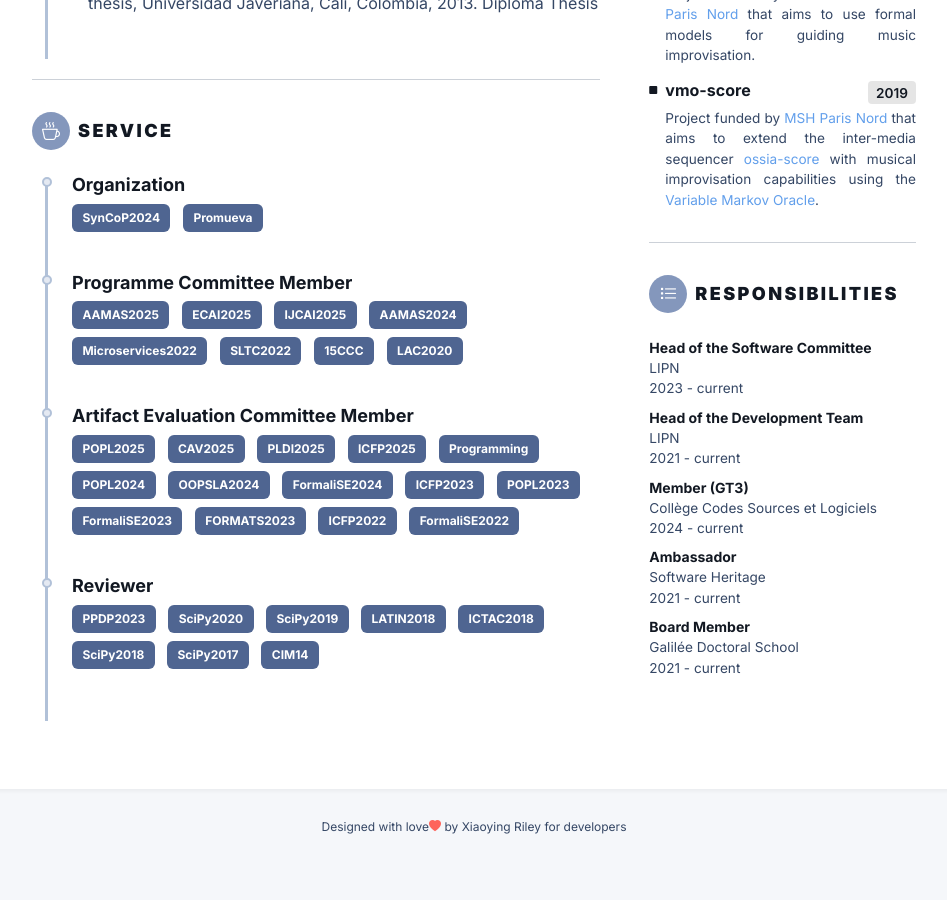
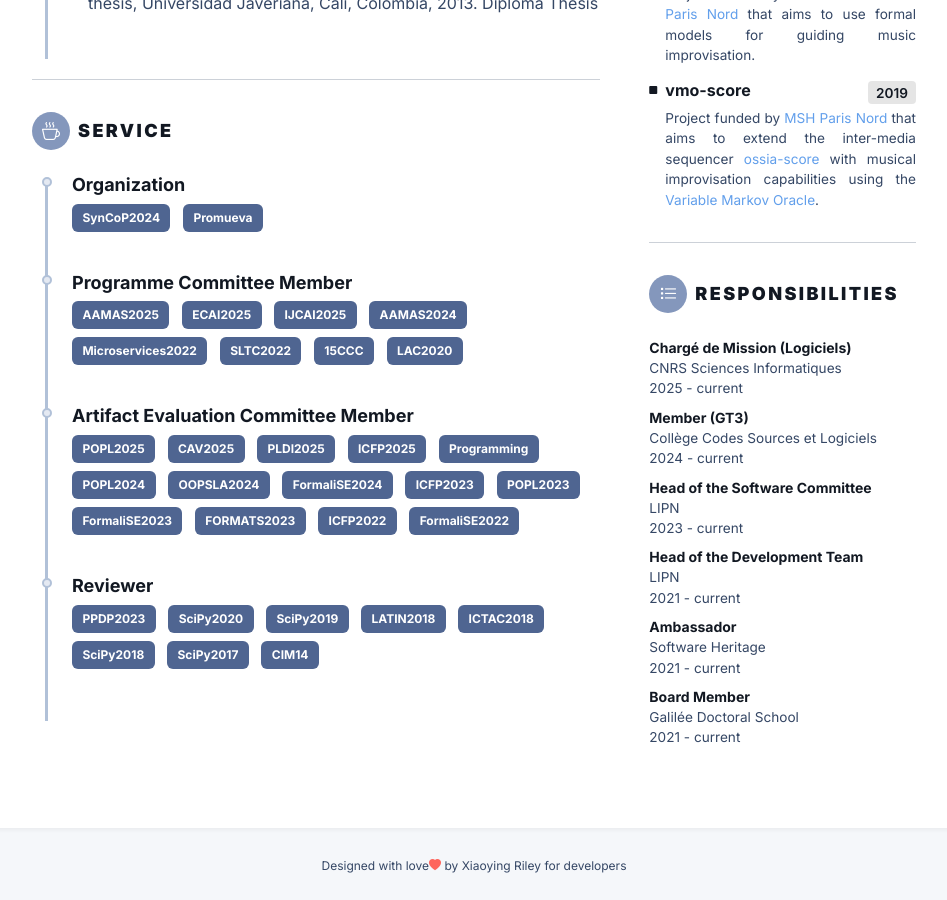
Before and after one commit to himito/himito.github.io, a Jekyll site: the page built from index.md, in a window 1280 px wide and 900 px high, scrolled down 1278 px. Shown: the whole window, without its empty margins (166-1113 px from the left). Built offline with Jekyll 4.4.1, drawn with Linux system fonts in a browser that asks for light colours; nearby versions of some CDN libraries; some web fonts are replaced; library files that are not in the unit come from our copies; before the commit the page ends 2139 px from its top, so only the background shows below that.

Commit message:
add new position

```diff
--- a/_data/responsibilities.yml
+++ b/_data/responsibilities.yml
@@ -1,3 +1,11 @@
+- title: Chargé de Mission (Logiciels)
+  institution: CNRS Sciences Informatiques
+  period: "2025 - current"
+
+- title: Member (GT3)
+  institution: Collège Codes Sources et Logiciels
+  period: "2024 - current"
+
 - title: Head of the Software Committee
   institution: LIPN
   period: "2023 - current"
@@ -6,11 +14,6 @@
   institution: LIPN
   period: "2021 - current"
 
-- title: Member (GT3)
-  institution: Collège Codes Sources et Logiciels
-  period: "2024 - current"
-
-
 - title: Ambassador
   institution: Software Heritage
   period: "2021 - current"
```
